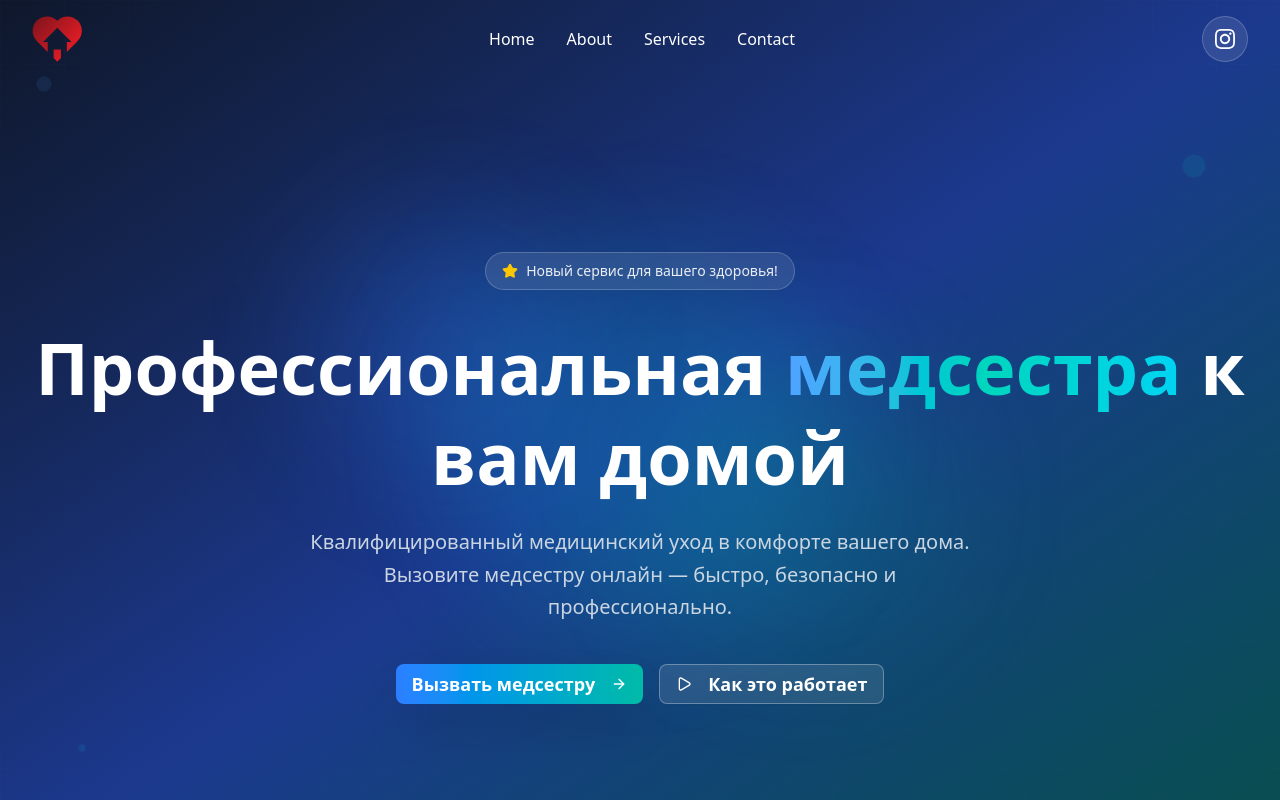
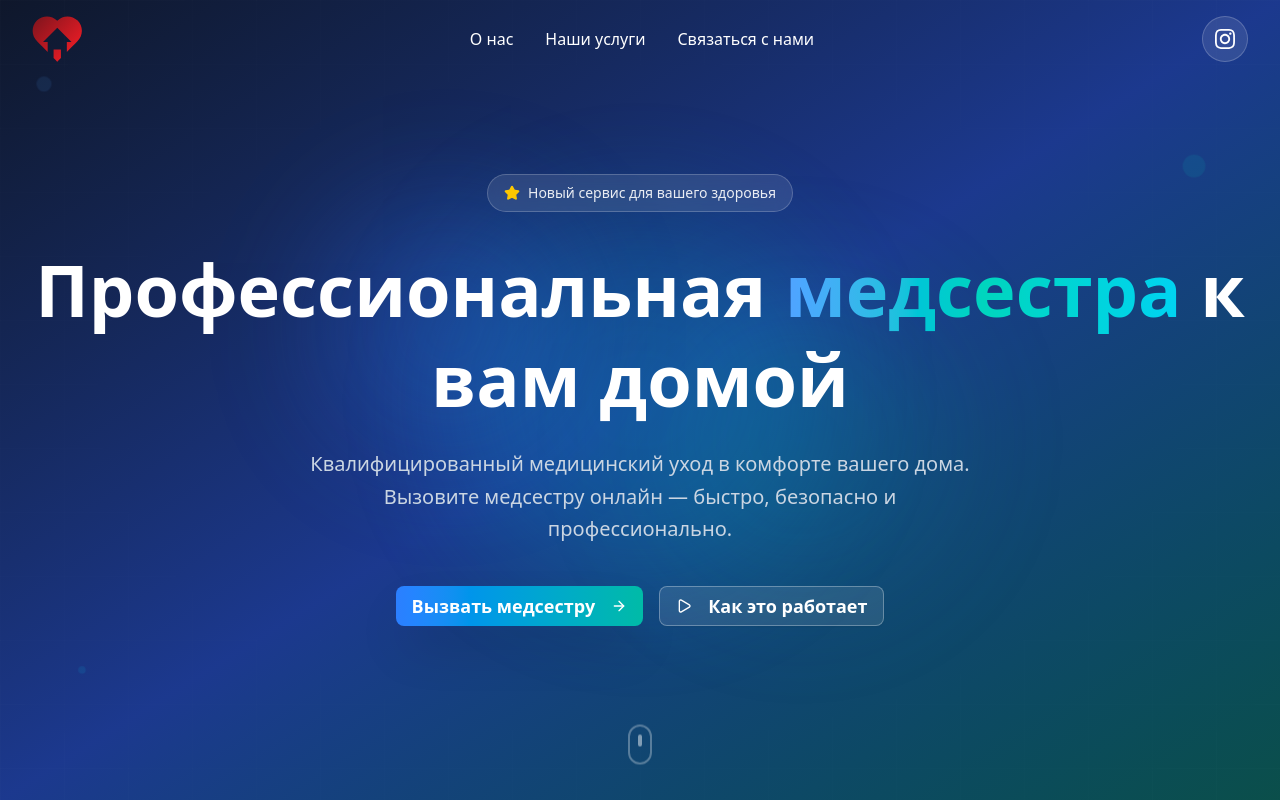
Before and after one commit to Kirill-jsdev/online-care, a Next.js app: page / in a window 1280 px wide. Shown: the top 800 px of the page. Built offline with nearby package versions, Linux system fonts and the light colour scheme.

Commit message:
Continued...

```diff
--- a/src/components/sections/Hero.tsx
+++ b/src/components/sections/Hero.tsx
@@ -38,7 +38,7 @@ export function Hero() {
           {/* Badge */}
           <div className="mb-8 inline-flex items-center gap-2 rounded-full bg-white/10 backdrop-blur-sm border border-white/20 px-4 py-2 text-sm text-white/90 animate-fade-in-up">
             <Star className="w-4 h-4 fill-yellow-400 text-yellow-400" />
-            <span>Новый сервис для вашего здоровья!</span>
+            <span>Новый сервис для вашего здоровья</span>
           </div>
 
           {/* Main heading */}
--- a/src/components/shared/TopMenu.tsx
+++ b/src/components/shared/TopMenu.tsx
@@ -3,29 +3,24 @@ import Logo from "./Logo";
 const TopMenu = () => {
   return (
     // make sure the menu is above background overlays in the Hero section
-    <div className="flex justify-between relative z-20 items-center px-8 py-4">
+    <div className="flex justify-between z-20 items-center px-8 py-4 absolute w-full">
       <Logo />
 
       <nav className="text-white gap-8">
         <ul className="flex gap-8">
           <li>
-            <a href="#" className="cursor-pointer">
-              Home
+            <a href="#about-us" className="cursor-pointer hover:text-white/80 transition-colors">
+              О нас
             </a>
           </li>
           <li>
-            <a href="#about-us" className="cursor-pointer">
-              About
+            <a href="#services" className="cursor-pointer hover:text-white/80 transition-colors">
+              Наши услуги
             </a>
           </li>
           <li>
-            <a href="#services" className="cursor-pointer">
-              Services
-            </a>
-          </li>
-          <li>
-            <a href="#cta" className="cursor-pointer">
-              Contact
+            <a href="#cta" className="cursor-pointer hover:text-white/80 transition-colors">
+              Связаться с нами
             </a>
           </li>
         </ul>
```
